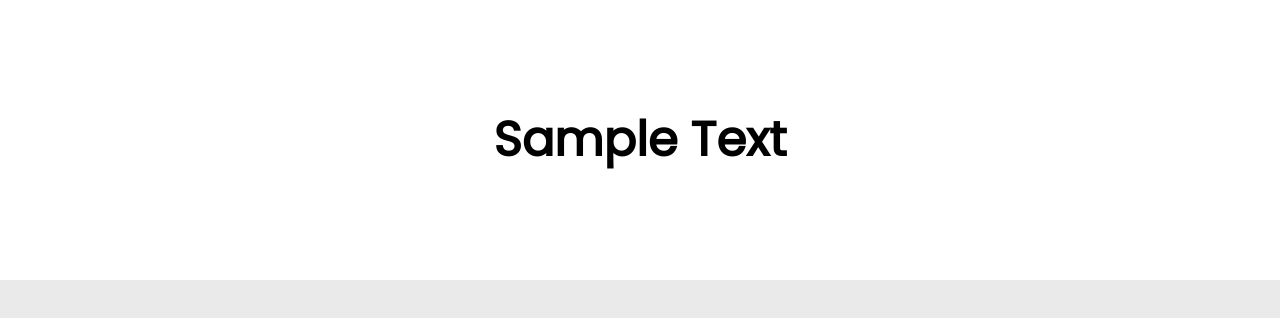
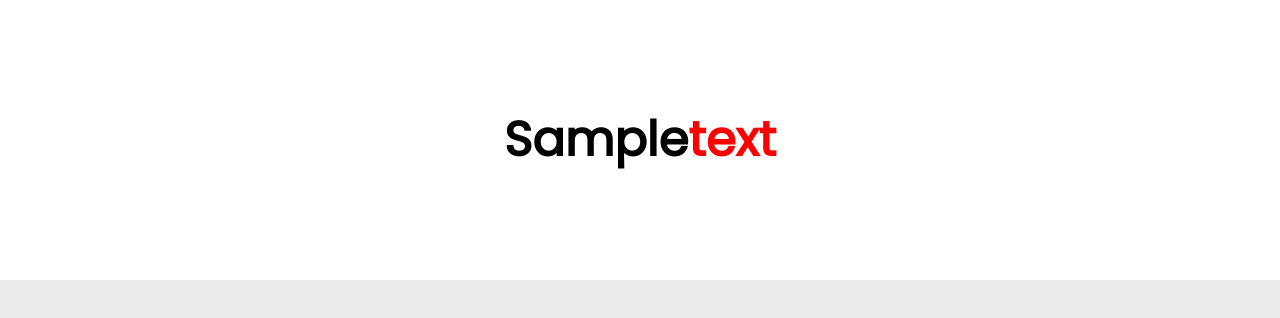
Before and after one commit to pauIbanez/portfolio-front, a React (Create React App) app: page /home in a window 1280 px wide. Shown: the top 318 px of the page. Built offline with nearby package versions, Linux system fonts and the light colour scheme.

Commit message:
created the ColoredText component

```diff
--- a/src/App.tsx
+++ b/src/App.tsx
@@ -1,11 +1,24 @@
 import { Routes, Route, Navigate } from "react-router-dom";
 import PageTitle from "./components/PageTitle/PageTitle";
+import ColoredText from "./components/ColoredText/ColoredText";
 
 function App() {
   return (
     <Routes>
       <Route path="/" element={<Navigate to={"/home"} />} />
-      <Route path="/home" element={<PageTitle title={<p>Sample Text</p>} />} />
+      <Route
+        path="/home"
+        element={
+          <PageTitle
+            title={
+              <ColoredText
+                textArray={["Sample", "text"]}
+                styleData={{ size: "48px", weight: 800 }}
+              />
+            }
+          />
+        }
+      />
       <Route path="/aboutme" element={<p>About me Page</p>} />
       <Route path="/projects" element={<p>Projects Page</p>} />
       <Route path="/project">
--- /dev/null
+++ b/src/components/ColoredText/ColoredText.tsx
@@ -0,0 +1,57 @@
+import { styled } from "styled-components";
+
+interface Props {
+  textArray: string[];
+  styleData?: {
+    size?: string;
+    weight?: number;
+    color?: string;
+    accentColor?: string;
+  };
+}
+interface ColoredSectionProps {
+  color?: string;
+}
+const ColoredSection = styled.span<ColoredSectionProps>`
+  color: ${(props) => props.color || "red"};
+`;
+
+interface Section {
+  size?: string;
+  weight?: number;
+  color?: string;
+  accentColor?: string;
+}
+const Text = styled.p<Section>`
+  font-size: ${(props) => props.size || "14px"};
+  font-weight: ${(props) => props.weight || 400};
+  color: ${(props) => props.color || "black"};
+`;
+
+/**
+ * Creates a text with accented words
+ *
+ * @param textArray - The array containing the text to highlight, every odd index is going to be highlighted. Example ["Hello", "world", "somthing else"] -> "world" is going to be highlighted
+ * @param styleData - Specific style information
+ */
+const ColoredText = ({ textArray, styleData }: Props) => {
+  return (
+    <Text
+      color={styleData?.color}
+      size={styleData?.size}
+      weight={styleData?.weight}
+    >
+      {textArray.map((text, index) =>
+        index % 2 ? (
+          <ColoredSection color={styleData?.accentColor} key={index}>
+            {text}
+          </ColoredSection>
+        ) : (
+          text
+        )
+      )}
+    </Text>
+  );
+};
+
+export default ColoredText;
```
